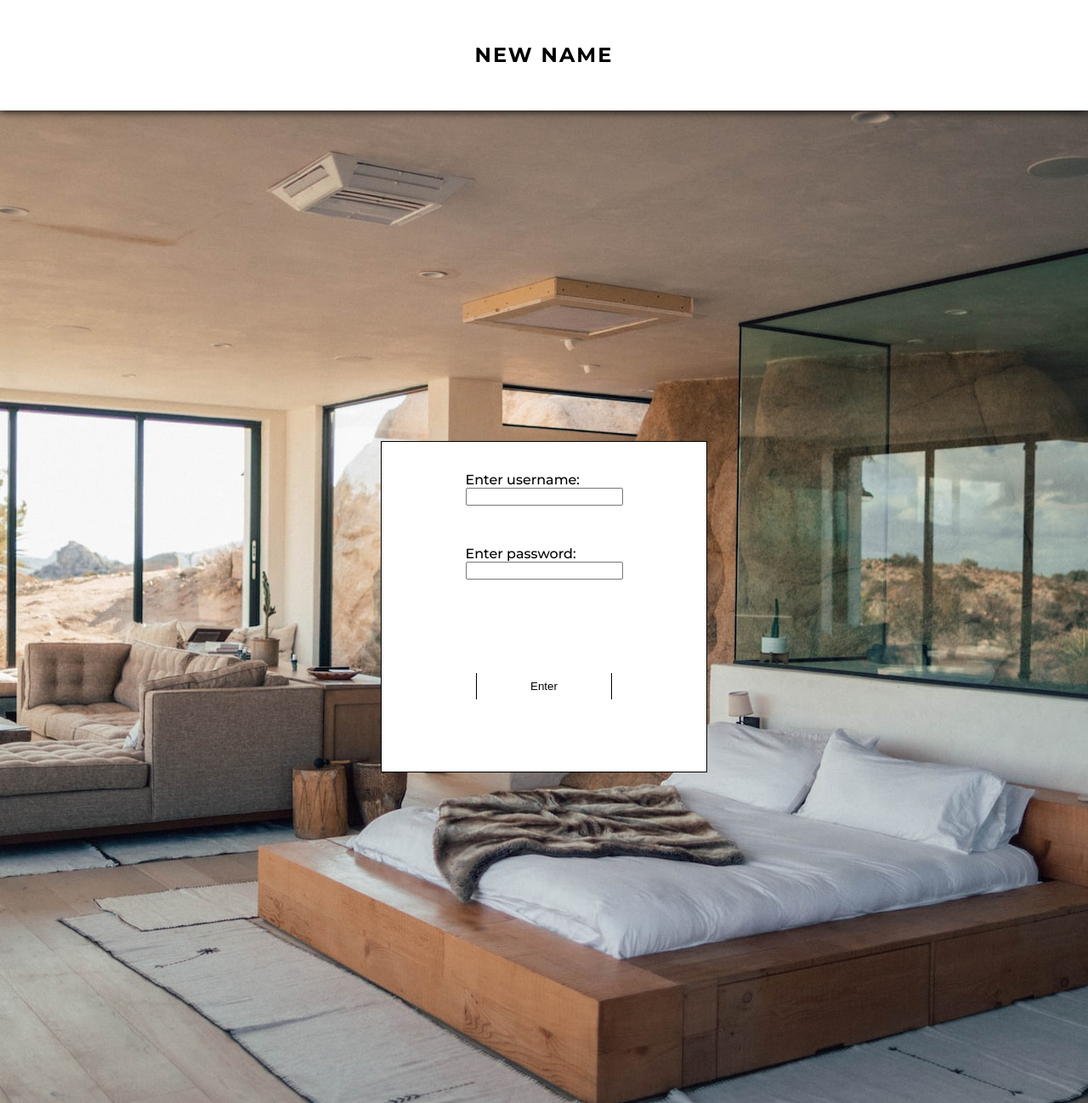
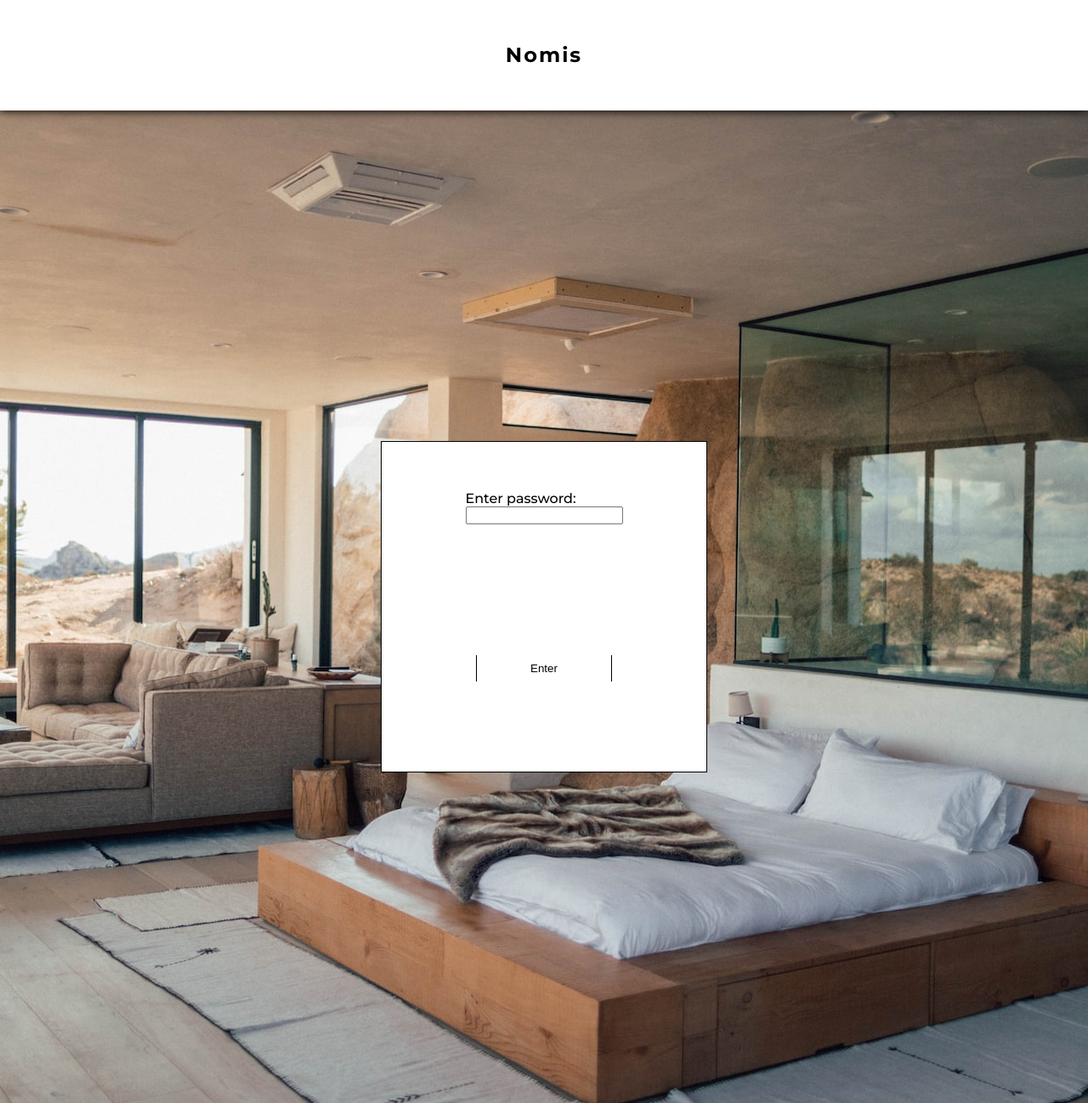
Before and after one commit to DanielssonThomas/yrgopelago-hotel, a PHP site: page /Admin/index.php in a window 1280 px wide. Shown: the whole page at 85% size. Run offline with PHP 8.4, Linux system fonts and the light colour scheme.

Commit message:
fix: changed login to function on one.com

```diff
--- a/Admin/index.php
+++ b/Admin/index.php
@@ -1,4 +1,5 @@
 <?php
+session_start();
 $confirmationJSON = file_get_contents(__DIR__ . '/../booking-confirmation.json');
 $confirmationJSON = json_decode($confirmationJSON, true);
 ?>
@@ -15,7 +16,7 @@ $confirmationJSON = json_decode($confirmationJSON, true);
     <link rel="stylesheet" href="../CSS/typography.css">
     <link rel="stylesheet" href="../CSS/admin-login.css">
     <link rel="stylesheet" href="../CSS/admin-main.css">
-    <title>Document</title>
+    <title>Admin page</title>
 </head>
 
 <body>
@@ -29,8 +30,6 @@ $confirmationJSON = json_decode($confirmationJSON, true);
         </section>
     </header>
     <?php
-    session_start();
-    // unset($_SESSION['user-auth']);
     if (!isset($_SESSION['user-auth'])) {
         require(__DIR__ . '/login.php');
     } else {
--- a/Admin/login.php
+++ b/Admin/login.php
@@ -1,5 +1,4 @@
 <?php
-
 require(__DIR__ . './../vendor/autoload.php');
 
 use Dotenv\Dotenv;
@@ -7,23 +6,19 @@ use Dotenv\Dotenv;
 $dotenv = Dotenv::createImmutable(__DIR__ . '/../');
 $dotenv->load();
 
-if (isset($_POST['user-name'], $_POST['password'])) {
-    $userName = trim(htmlspecialchars($_POST['user-name']));
+if (isset($_POST['password'])) {
     $pw = trim(htmlspecialchars($_POST['password']));
-
-    if ($pw === $_ENV['API_KEY'] && $userName === 'thomas') {
+    if ($pw === $_ENV['API_KEY']) {
         $_SESSION['user-auth'] = true;
         header('Location: /Admin');
+    } else {
+        echo "Wrong password";
     }
 }
 ?>
 
 <main class="login-main">
     <form method="POST">
-        <section>
-            <label for="user-name">Enter username: </label>
-            <input type="text" name="user-name">
-        </section>
         <section>
             <label for="password">Enter password: </label>
             <input type="password" name="password">
@@ -33,8 +28,8 @@ if (isset($_POST['user-name'], $_POST['password'])) {
         </section>
     </form>
     <picture>
-        <source srcset="Images/luxury-large.jpg" media="(min-width: 768px)">
-        <source srcset="Images/luxury-medium.jpg" media="(min-width: 400px">
-        <img src="Images/luxury-small.jpg" alt="luxury hotel room with a nice and tidy area!">
+        <source srcset="../Images/luxury-large.jpg" media="(min-width: 768px)">
+        <source srcset="../Images/luxury-medium.jpg" media="(min-width: 400px">
+        <img src="../Images/luxury-small.jpg" alt="luxury hotel room with a nice and tidy area!">
     </picture>
 </main>
--- a/Admin/logout.php
+++ b/Admin/logout.php
@@ -1,9 +1,9 @@
 <?php
 session_start();
+
 $authenticated = $_SESSION['user-auth'] ?? true;
 if ($authenticated) {
     unset($_SESSION['user-auth']);
-    echo "You have logged out";
 }
 
 header('Location: /Admin');
--- a/JS/booking.js
+++ b/JS/booking.js
@@ -15,7 +15,7 @@ bookingForm.addEventListener('submit', (e) => {
     }, 10000);
   };
 
-  const data = fetch('PHP/booking.php', {
+  fetch('PHP/booking.php', {
     method: 'POST',
     body: formData,
   })
--- a/PHP/header-booking.php
+++ b/PHP/header-booking.php
@@ -36,9 +36,9 @@ $bedPrice = $priceData['feature_prices']['bed'];
                     </section>
                     <section class="book-form-date">
                         <label for="arrivalDate">Select the day you will be arriving:</label>
-                        <input type="date" name="arrivalDate" min="2023-01-01" max="2023-01-31">
+                        <input type="date" name="arrivalDate" min="2023-01-01" max="2023-01-31" require>
                         <label for="departureDate">Select the day you will departure:</label>
-                        <input type="date" name="departureDate" min="2023-01-01" max="2023-01-31">
+                        <input type="date" name="departureDate" min="2023-01-01" max="2023-01-31" require>
                     </section>
 
                     <section class="book-form-transferCode">
--- a/booking-confirmation.json
+++ b/booking-confirmation.json
@@ -1 +1 @@
-{"island":"Island","hotel":"NEW NAME","arrival_date":"","departure_date":"","total_cost":"","stars":"3","features":[],"addtional_info":{"greeting":"NEW NAME"}}
+{"island":"Nomi island","hotel":"Nomis","arrival_date":"","departure_date":"","total_cost":"","stars":"5","features":[],"addtional_info":{"greeting":"Thanks for choosing Nomis!"}}
--- a/pricing.json
+++ b/pricing.json
@@ -1 +1 @@
-{"room_prices":{"budget_price":2,"standard_price":3,"luxury_price":5},"feature_prices":{"sauna":2,"tour":4,"bed":6},"discounts":{"threeDayDiscount":5}}
+{"room_prices":{"budget_price":5,"standard_price":10,"luxury_price":15},"feature_prices":{"sauna":2,"tour":4,"bed":6},"discounts":{"threeDayDiscount":5}}
```
Also changed, not shown: Admin/main-admin.php (+8 -2 lines), hotel.db.
